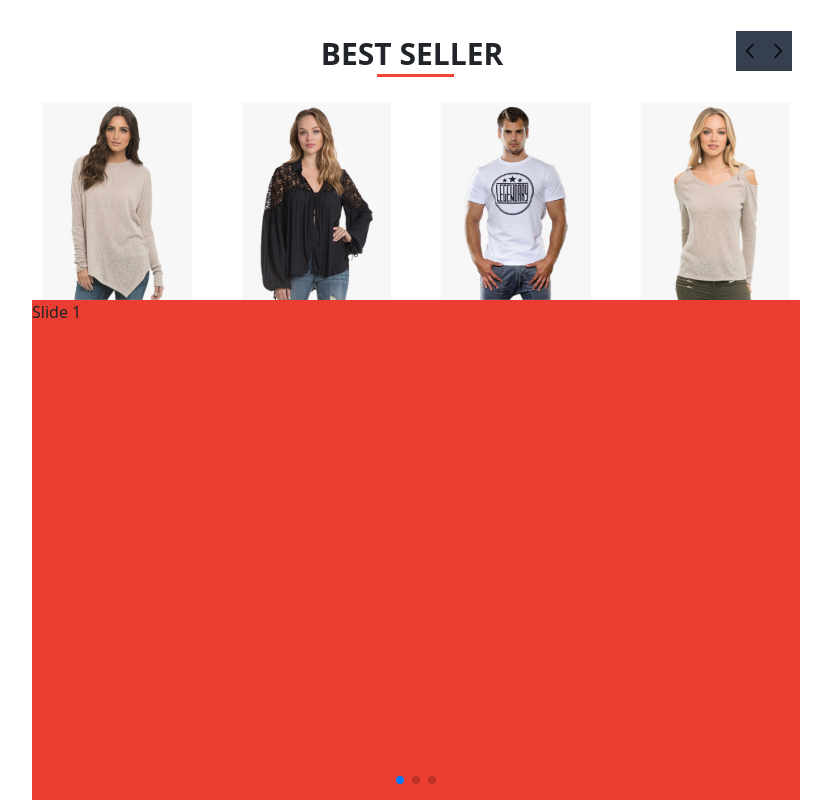
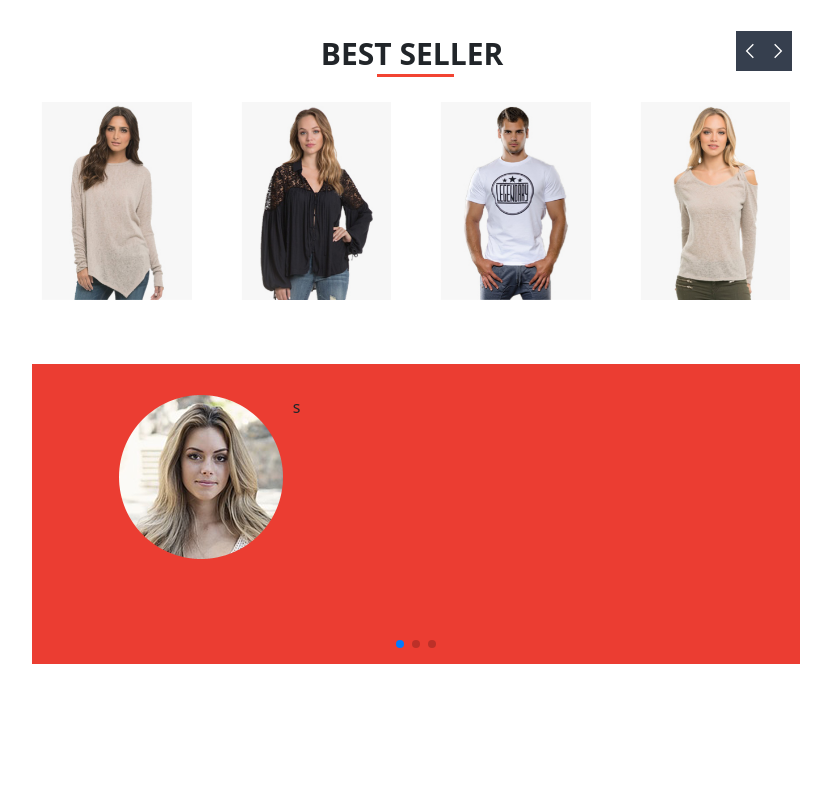
Before and after one commit to HuyDinh97/reactjs-shop, a React (Create React App) app: page / in a window 1280 px wide. Shown: the part 1578-2378 px from the top of the page, without its empty margins (224-1055 px from the left). After the commit the page ends 2242 px from the top, so only its background shows below. Built offline with nearby package versions, Linux system fonts and the light colour scheme.

Commit message:
fix product button color

```diff
--- a/src/components/Layout/Customer comment/CustomerComment.js
+++ b/src/components/Layout/Customer comment/CustomerComment.js
@@ -1,7 +1,7 @@
 import React, { useRef } from 'react';
 import { Swiper, SwiperSlide } from 'swiper/react';
-
 import { Pagination } from 'swiper';
+import customerImg from './image/client-img-1.png';
 import 'swiper/swiper-bundle.min.css';
 import 'swiper/swiper.min.css';
 
@@ -11,7 +11,16 @@ function CustomerComment() {
   return (
     <div>
       <Swiper pagination modules={[Pagination]} className="mySwiper">
-        <SwiperSlide className={classes.Box}>Slide 1</SwiperSlide>
+        <SwiperSlide className={classes.Box}>
+          <div>
+            <div className={classes.Box_inside}>
+              <div>
+                <img src={customerImg} alt="img" />
+              </div>
+              <div>s</div>
+            </div>
+          </div>
+        </SwiperSlide>
         <SwiperSlide className={classes.Box}>Slide 2</SwiperSlide>
         <SwiperSlide className={classes.Box}>Slide 3</SwiperSlide>
       </Swiper>
--- a/src/components/Layout/Customer comment/CustomerComment.module.css
+++ b/src/components/Layout/Customer comment/CustomerComment.module.css
@@ -1,4 +1,15 @@
 .Box {
-  height: 500px;
+  height: 300px;
   background-color: #eb3d32;
+  margin-top: 4rem;
 }
+
+.Box img {
+  width: 100%;
+}
+
+.Box_inside {
+  margin-top: 4%;
+  margin-left: 10%;
+  display: flex;
+}
--- a/src/components/Layout/Popular Product/Product.module.css
+++ b/src/components/Layout/Popular Product/Product.module.css
@@ -91,3 +91,7 @@ body {
   display: flex;
   align-items: center;
 }
+
+svg polyline {
+  stroke: white;
+}
```
Also changed, not shown: src/components/Layout/Customer comment/image/client-img-1.png (added).
